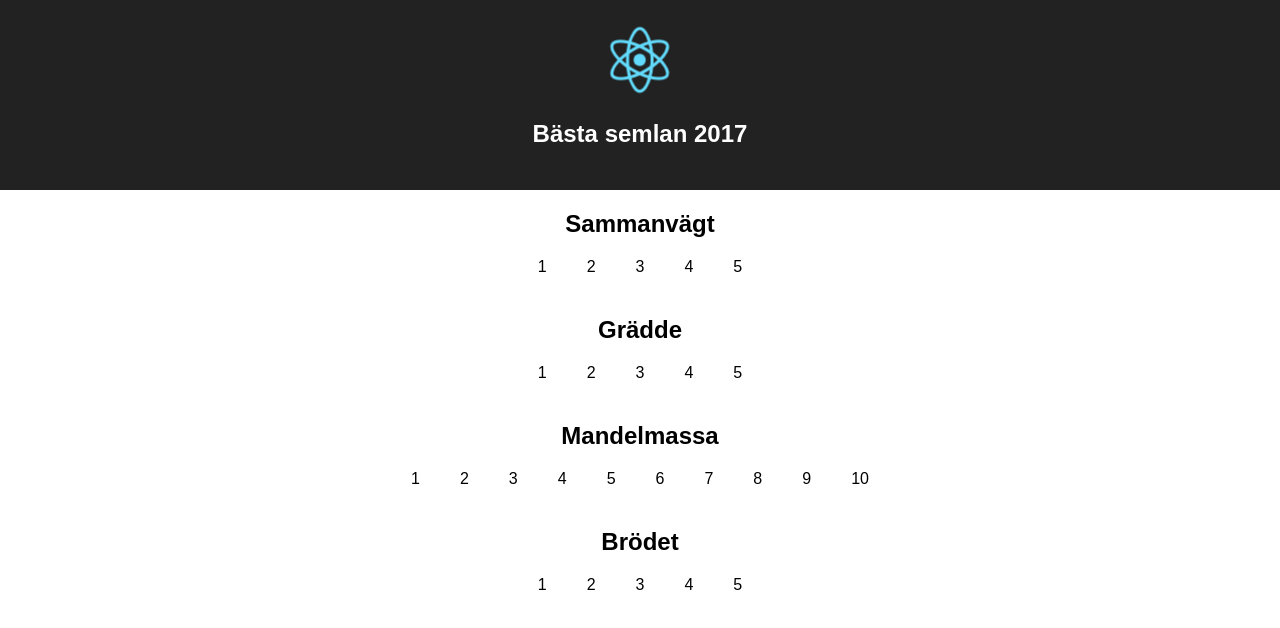
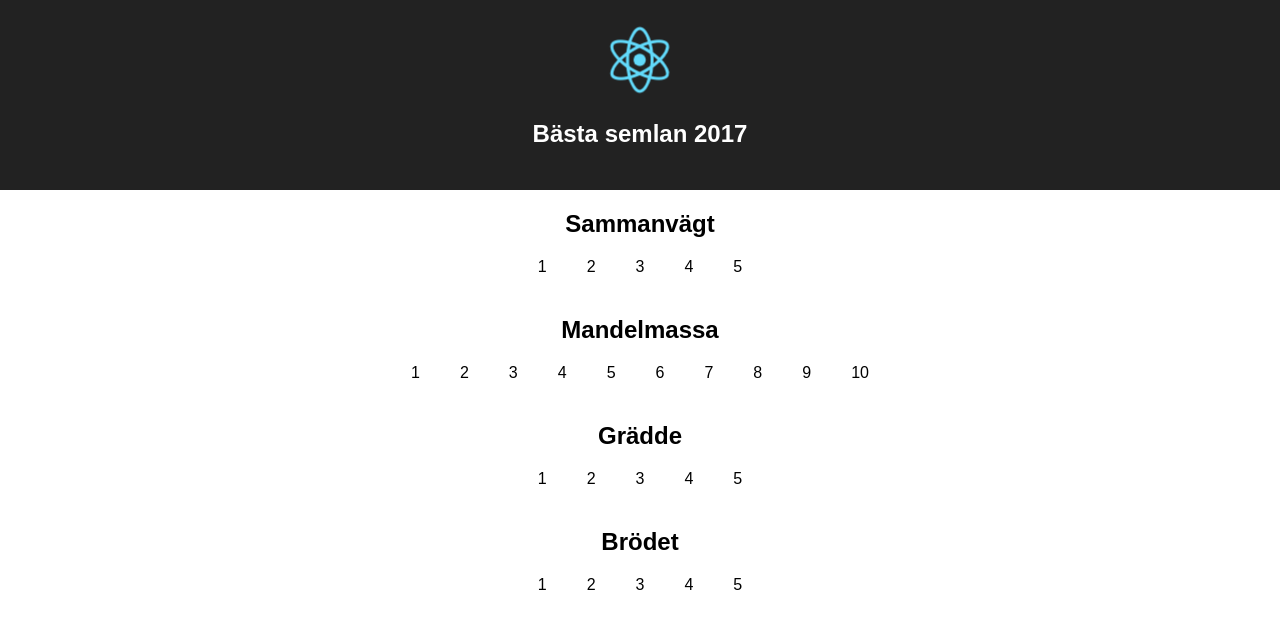
Before and after one commit to filipbranchetti/react-semla, a React (Create React App) app: page / in a window 1280 px wide. Shown: the top 628 px of the page. Built offline with nearby package versions, Linux system fonts and the light colour scheme.

Commit message:
refactor
added callback for vote

```diff
--- a/src/App.js
+++ b/src/App.js
@@ -5,7 +5,34 @@ import './App.css';
 
 
 
+
 class App extends Component {
+  constructor() {
+    super();
+    this.overall = "overall";
+    this.chops = "chops";
+    this.cream = "cream";
+    this.bun = "bun";
+
+    var vote_ids = [
+      this.overall,
+      this.chops,
+      this.cream,
+      this.bun
+    ];
+    var voted_values = {};
+    for (var id in vote_ids) {
+      voted_values[vote_ids[id]] = 0;
+    }
+    this.state = { votes: voted_values };
+    this.vote = this.vote.bind(this);
+  }
+
+  vote(id,value) {
+    let voted_values = this.state.votes;
+    voted_values[id] = value;
+    this.setState({ votes: voted_values });
+  }
   render() {
     return (
       <div className="App">
@@ -13,10 +40,10 @@ class App extends Component {
           <img src={logo} className="App-logo" alt="logo" />
           <h1 className="App-title">Bästa semlan 2017</h1>
         </header>
-        <Stars id="overall" title="Sammanvägt" stars="5" />
-        <Stars id="cream" title="Grädde" stars="5"/>
-        <Stars id="chops" title="Mandelmassa" stars="10"/>
-        <Stars id="bun" title="Brödet" stars="5"/>
+        <Stars id={this.overall} title="Sammanvägt" vote={this.vote} stars="5" />
+        <Stars id={this.chops} title="Mandelmassa" vote={this.vote} stars="10"/>
+        <Stars id={this.cream}  title="Grädde" vote={this.vote} stars="5"/>
+        <Stars id={this.bun}  title="Brödet" vote={this.vote} stars="5"/>
       </div>
     );
   }
--- a/src/stars/stars.js
+++ b/src/stars/stars.js
@@ -4,15 +4,18 @@ import './stars.css';
 
 
 class Stars extends Component {
-  constructor() {
-    super();
+  constructor(props) {
+    super(props);
     this.activeNumber = 0;
     this.savedNumber = 0;
   }
+
   handleClick(event) {
     event.preventDefault()
     var el = event.target
-    this.savedNumber = parseInt(el.getAttribute('data-id'),10),el.getAttribute('data-id');
+    const number =  parseInt(el.getAttribute('data-id'),10);
+    this.savedNumber = number;
+    this.props.vote(this.props.id,number);
   }
   hoverStarEnter(event){
     var el = event.target
@@ -20,18 +23,16 @@ class Stars extends Component {
 
     this.activeNumber =  number;
     this.forceUpdate();
-    //this.setState({});
   }
   hoverStarLeave(event){
     this.activeNumber =  this.savedNumber;
     this.forceUpdate();
-    //this.setState({});
   }
   render() {
     let rows = [], i = 0, len = this.props.stars;
     while (++i <= len){rows.push(i);}
     return (
-      <div className="star-block" id={this.props.id}>
+      <div className="star-block" >
         <h2 className="star-block__title">{this.props.title}</h2>
         <div className="star-block__stars">
         {rows.map(starNumber => {
```
